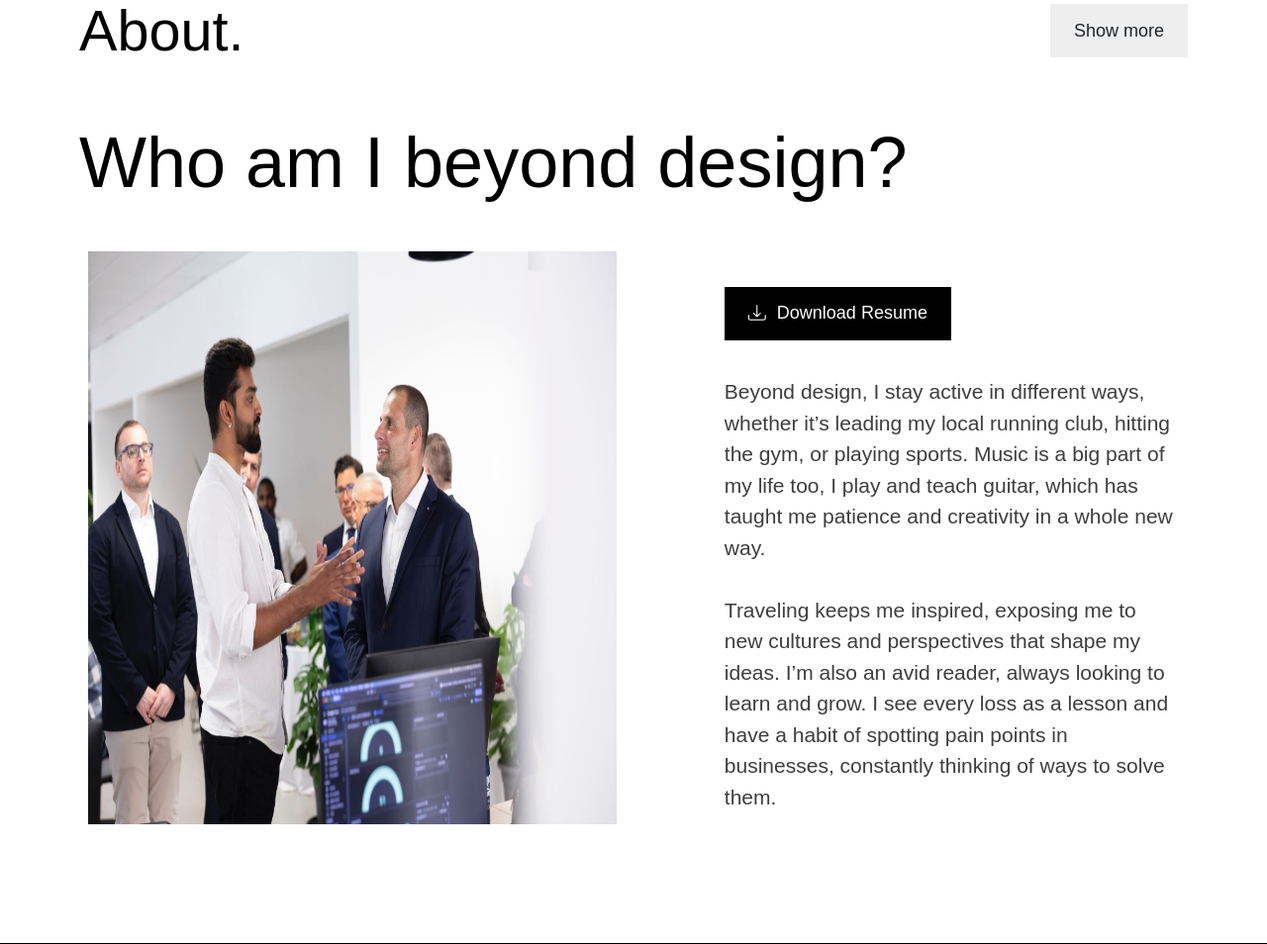
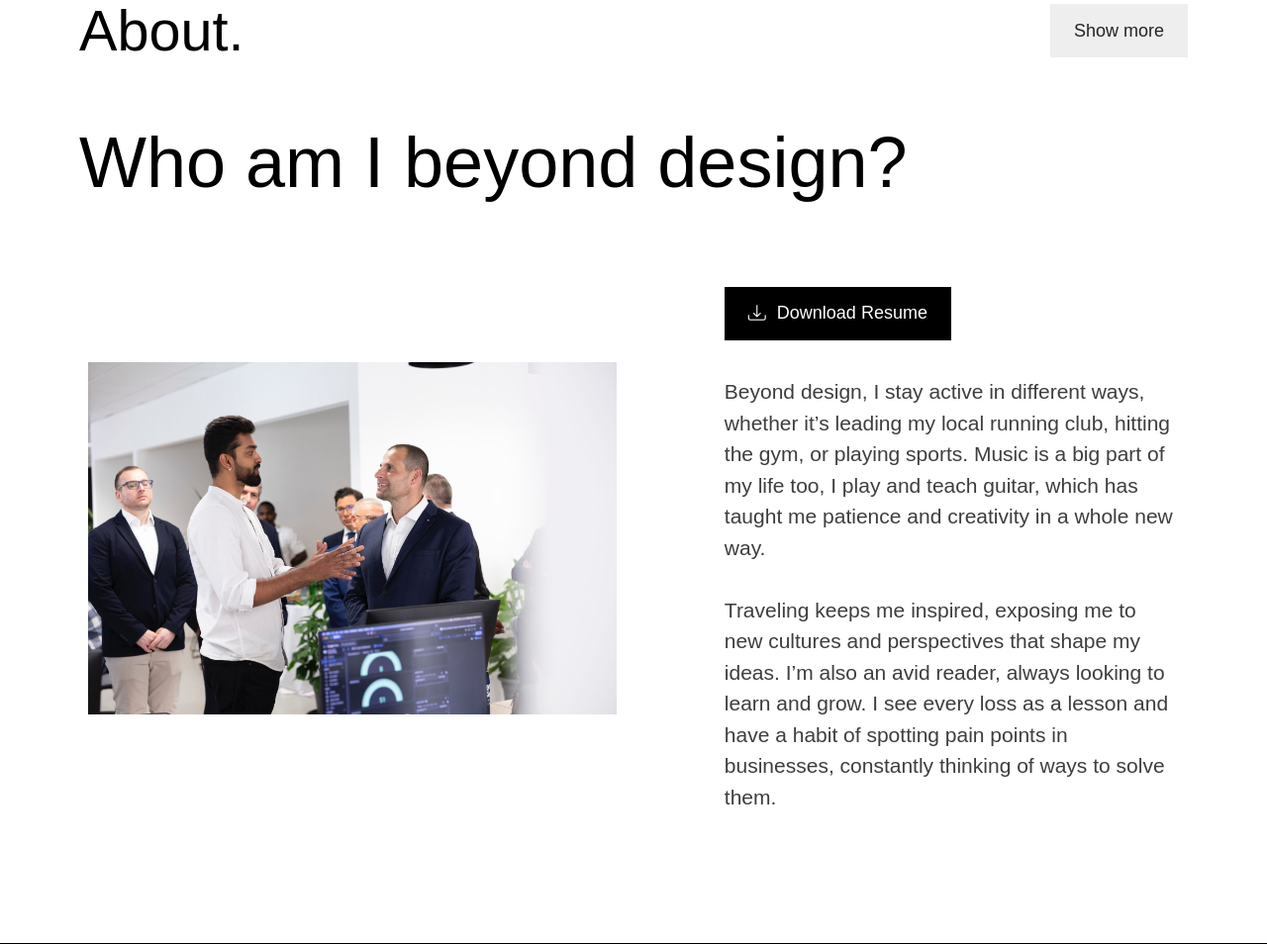
Before and after one commit to shravanshetty-21/kristenjim, a Django app: page / in a window 1280 px wide. Shown: the part 2727-3681 px from the top of the page at 99% size. Run offline with Django 5.2, Linux system fonts and the light colour scheme; some web fonts are replaced.

Commit message:
Updated the image size when screen size in increased or decreased

```diff
--- a/templates/components/home.html
+++ b/templates/components/home.html
@@ -93,9 +93,9 @@
     </div>
 
     <div class="about-side-heading text-black mt-5" data-aos="fade-up">Who am I beyond design?</div>
-    <div class="container-fluid mt-5 d-flex w-100">
+    <div class="container-fluid mt-5 d-flex w-100 align-items-center" data-aos="fade-up">
             <!-- Left Side: Image -->
-            <div class="col-md-6" data-aos="fade-up">
+            <div class="col-md-6">
                 <img class="img-fluid about-image" src="{% static 'images/aboutjim.jpeg' %}" alt="Description">
             </div>
 
```
